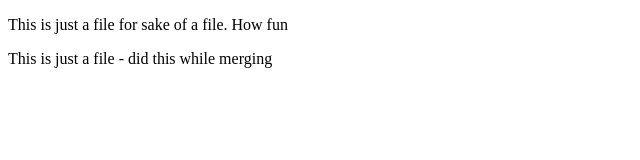
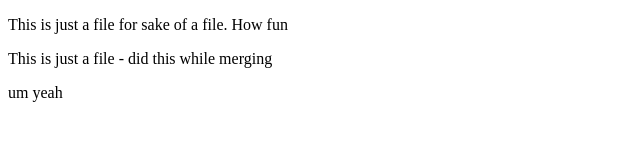
Before and after one commit to Sulsa07G/gitpractice, a plain HTML site: page index.html in a window 1280 px wide. Shown: the full height of the page, 0-640 px from the left. Drawn offline with Linux system fonts and the light colour scheme.

Commit message:
added another line

```diff
--- a/index.html
+++ b/index.html
@@ -8,5 +8,6 @@
   <body>
     <p>This is just a file for sake of a file. How fun</p>
     <p>This is just a file - did this while merging</p>
+    <p>um yeah</p>
   </body>
 </html>
```
